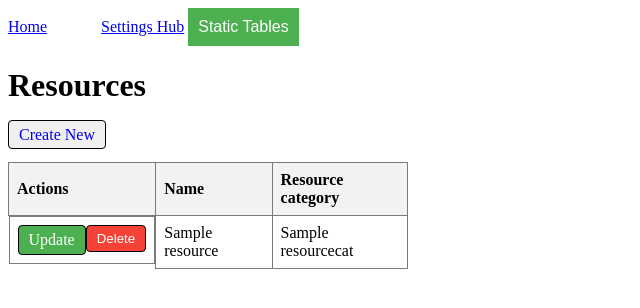
After one commit to FCrescent/DjangoTest_TimberCrops, a Django app: page /resource/ in a window 1280 px wide. The commit adds this page. Shown: the top 308 px of the page, without its empty margins (0-640 px from the left). Run offline with Django 4.2, Linux system fonts and the light colour scheme; tables that the repository leaves empty hold one stand-in row (values such as "Sample post").

Commit message:
Resources : model, form and entire CRUD

```diff
--- a/timber_crops/crops_optimizer/models.py
+++ b/timber_crops/crops_optimizer/models.py
@@ -3,7 +3,6 @@ from django.db import models
 # Create your models here.
 
 class GameMode(models.Model):
-
     name = models.CharField(max_length=100, unique=True)
     food_consumption_percentage = models.PositiveIntegerField()
     food_consumption_daily_unit = models.DecimalField(max_digits=5, decimal_places=2)
@@ -20,13 +19,20 @@ class NeedCat(models.Model):
 
 class Need(models.Model):
     name = models.CharField(max_length=100)
-    category = models.ForeignKey(NeedCat, on_delete=models.PROTECT)
+    category = models.ForeignKey(NeedCat, on_delete=models.PROTECT, related_name='needs')
 
     def __str__(self):
         return self.name
 
 class ResourceCat(models.Model):
-    name = models.CharField(max_length=255)  # Adjust the max_length as needed
+    name = models.CharField(max_length=100)  # Adjust the max_length as needed
 
     def __str__(self):
         return self.name
+
+class Resource(models.Model):
+    name = models.CharField(max_length=100)
+    resource_cat = models.ForeignKey(ResourceCat, on_delete=models.PROTECT, related_name='resources')
+
+    def __str__(self):
+        return self.name
--- a/timber_crops/crops_optimizer/templates/base.html
+++ b/timber_crops/crops_optimizer/templates/base.html
@@ -17,6 +17,7 @@
             <div class="dropdown-content">
                 <a href="{% url 'need_cat_list' %}">Need Categories</a>
                 <a href="{% url 'resource_cat_list' %}">Resource Categories</a>
+                <a href="{% url 'resource_list' %}">Resources</a>
                 <!-- Add links to other static data tables here -->
             </div>
         </div>
--- /dev/null
+++ b/timber_crops/crops_optimizer/templates/resource_list.html
@@ -0,0 +1,31 @@
+{% extends "base.html" %}
+
+{% block content %}
+<h1>Resources</h1>
+<a href="{% url 'resource_create' %}" class="btn btn-primary">Create New</a>
+<br><br>
+<table class="styled-table" style="width: 400px">
+    <thead>
+        <tr>
+            <th>Actions</th>
+            <th>Name</th>
+            <th>Resource category</th>
+        </tr>
+    </thead>
+    <tbody>
+        {% for category in resource %}
+            <tr>
+                <td style="display: flex; justify-content: space-around;">
+                    <a href="{% url 'resource_update' category.pk %}" class="btn update-button">Update</a>
+                    <form method="post" action="{% url 'resource_delete' category.pk %}">
+                        {% csrf_token %}
+                        <button type="submit" class="btn delete-button">Delete</button>
+                    </form>
+                </td>
+                <td>{{ category.name }}</td>
+                <td>{{ category.resource_cat }}</td>
+            </tr>
+        {% endfor %}
+    </tbody>
+</table>
+{% endblock %}
--- a/timber_crops/crops_optimizer/urls.py
+++ b/timber_crops/crops_optimizer/urls.py
@@ -1,5 +1,5 @@
 from django.urls import path
-from .views import views, views_resource_cat, views_need_cat
+from .views import views, views_resource_cat, views_need_cat, views_resource
 
 urlpatterns = [
     path('', views.home, name='home'),
@@ -15,4 +15,8 @@ urlpatterns = [
     path('resource-category/create/', views_resource_cat.ResourceCatCreateView.as_view(), name='resource_cat_create'),
     path('resource-category/<int:pk>/update/', views_resource_cat.ResourceCatUpdateView.as_view(), name='resource_cat_update'),
     path('resource-category/<int:pk>/delete/', views_resource_cat.ResourceCatDeleteView.as_view(), name='resource_cat_delete'),
+    path('resource/', views_resource.ResourceListView.as_view(), name='resource_list'),
+    path('resource/create/', views_resource.ResourceCreateView.as_view(), name='resource_create'),
+    path('resource/<int:pk>/update/', views_resource.ResourceUpdateView.as_view(), name='resource_update'),
+    path('resource/<int:pk>/delete/', views_resource.ResourceDeleteView.as_view(), name='resource_delete'),
 ]
--- /dev/null
+++ b/timber_crops/crops_optimizer/views/views_resource.py
@@ -0,0 +1,25 @@
+from django.urls import reverse_lazy
+from django.views.generic import ListView, CreateView, UpdateView, DeleteView
+from ..models import Resource
+from ..forms import ResourceForm
+
+class ResourceListView(ListView):
+    model = Resource
+    template_name = 'resource_list.html'
+    context_object_name = 'resource'
+
+class ResourceCreateView(CreateView):
+    model = Resource
+    form_class = ResourceForm
+    template_name = 'resource_form.html'
+    success_url = reverse_lazy('resource_list')
+
+class ResourceUpdateView(UpdateView):
+    model = Resource
+    form_class = ResourceForm
+    template_name = 'resource_form.html'
+    success_url = reverse_lazy('resource_list')
+
+class ResourceDeleteView(DeleteView):
+    model = Resource
+    success_url = reverse_lazy('resource_list')
```
Also changed, not shown: timber_crops/crops_optimizer/forms.py (+6 -1 lines), timber_crops/crops_optimizer/templates/resource_form.html (added, +16 -0 lines), timber_crops/crops_optimizer/migrations/0007_alter_need_category_alter_resourcecat_name_resource.py (added).
